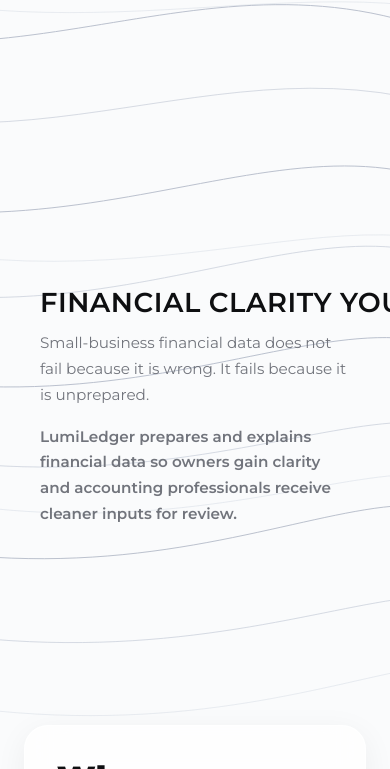
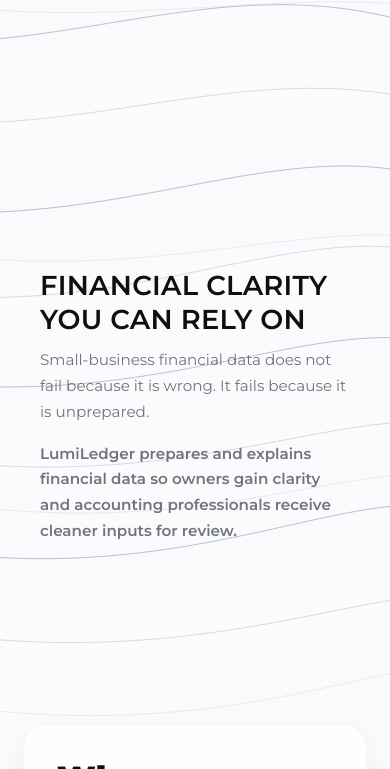
Before and after one commit to acstumler/lumiledger-brochure, a plain HTML site: page index.html in a window 390 px wide. Shown: the part 75-844 px from the top of the page. Drawn offline with Linux system fonts and the light colour scheme.

```diff
--- a/styles.css
+++ b/styles.css
@@ -73,7 +73,7 @@
 }
 .cover-copy.invert h1{color:var(--ink); text-shadow:none; text-align:left;}
 .cover-copy.invert p{color:var(--muted); text-shadow:none; text-align:left; margin-left:0;}
-.cover-copy h1{margin:0 0 .6rem 0;font-size:clamp(2.2rem,4.5vw,3.5rem);line-height:1.2;font-weight:600;letter-spacing:.02em;text-transform:uppercase;text-align:left;color:var(--ink);white-space:nowrap}
+.cover-copy h1{margin:0 0 .6rem 0;font-size:clamp(1.8rem,3.8vw,3.2rem);line-height:1.2;font-weight:600;letter-spacing:.01em;text-transform:uppercase;text-align:left;color:var(--ink)}
 .cover-copy p{margin:0 0 1rem 0;color:var(--muted);font-size:clamp(1.1rem,2vw,1.5rem);line-height:1.7;opacity:.95;max-width:1200px;text-align:left}
 .cover-position{margin-top:1rem!important;font-weight:600;text-align:left}
 
```
